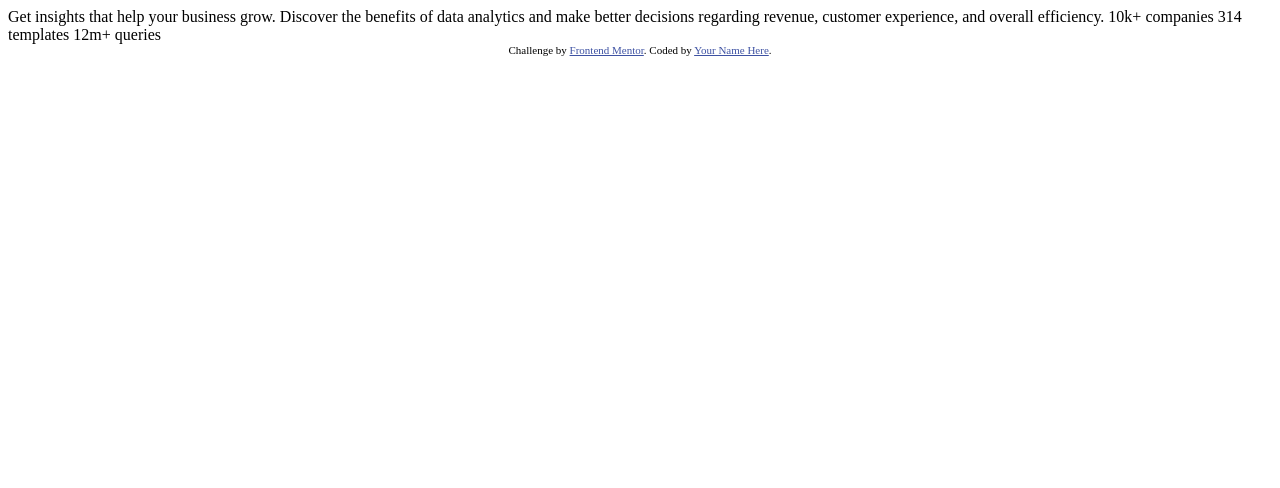
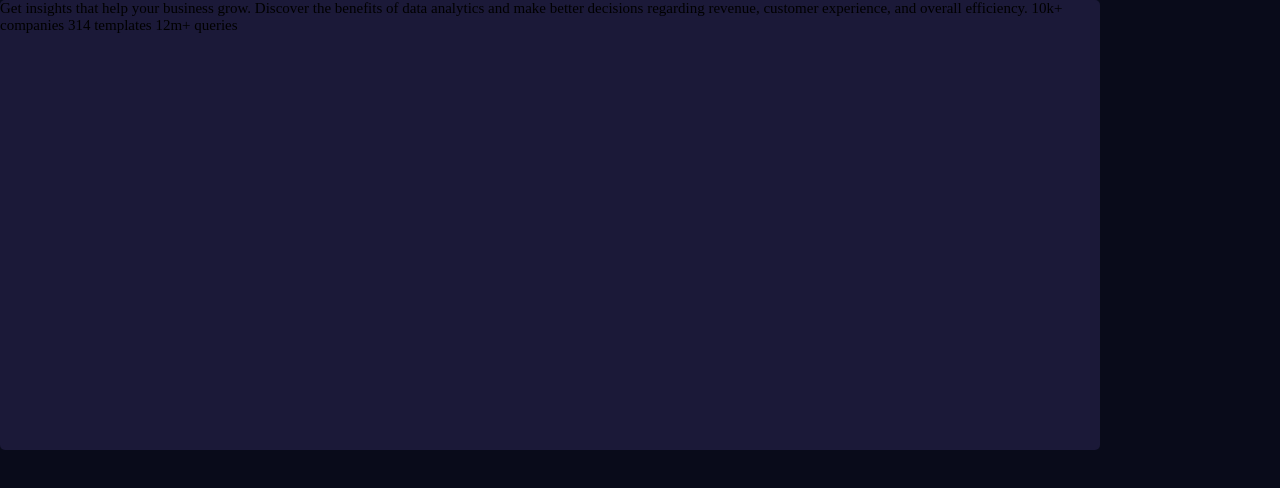
Before and after one commit to rluna15/stats-preview-card-component, a website: page index.html in a window 1280 px wide. Drawn offline with Linux system fonts and the light colour scheme.

Commit message:
card size

```diff
--- a/app/scss/components/_index.scss
+++ b/app/scss/components/_index.scss
@@ -1,2 +1,2 @@
-// Example
-@forward 'component1';
+@forward 'bg';
+@forward 'card';
--- /dev/null
+++ b/app/scss/components/bg.scss
@@ -0,0 +1,8 @@
+@use '../util' as *;
+@use '../globals/' as *;
+
+main {
+    background-color: $Very-dark-blue;
+    width: 100vw;
+    height: 100vh;
+}
--- /dev/null
+++ b/app/scss/components/card.scss
@@ -0,0 +1,10 @@
+@use '../globals/' as *;
+@use '../util/' as *;
+
+.card {
+    background-color: $Dark-desaturated-blue;
+    width: 1100px;
+    height: 450px;
+    border-radius: 5px;
+
+}
--- a/app/scss/components/component1.scss
+++ /dev/null
@@ -1 +0,0 @@
-@use '../util' as *;
--- a/index.html
+++ b/index.html
@@ -23,6 +23,7 @@
     <title>Frontend Mentor | Stats preview card component</title>
 
     <!-- Feel free to remove these styles or customise in your own stylesheet 👍 -->
+    <link rel="stylesheet" href="dist/style.css">
     <style>
       .attribution {
         font-size: 11px;
@@ -34,7 +35,14 @@
     </style>
   </head>
   <body>
-    Get insights that help your business grow. Discover the benefits of data
+    <main>
+      <div class="card">
+        Get insights that help your business grow. Discover the benefits of data
+    analytics and make better decisions regarding revenue, customer experience,
+    and overall efficiency. 10k+ companies 314 templates 12m+ queries
+      </div>
+    </main>
+    <!-- Get insights that help your business grow. Discover the benefits of data
     analytics and make better decisions regarding revenue, customer experience,
     and overall efficiency. 10k+ companies 314 templates 12m+ queries
 
@@ -42,7 +50,7 @@
       Challenge by
       <a href="https://www.frontendmentor.io?ref=challenge" target="_blank"
         >Frontend Mentor</a
-      >. Coded by <a href="#">Your Name Here</a>.
+      >. Coded by <a href="#">Your Name Here</a>. -->
     </div>
   </body>
 </html>
```
Also changed, not shown: dist/style.css, 1 other file.
